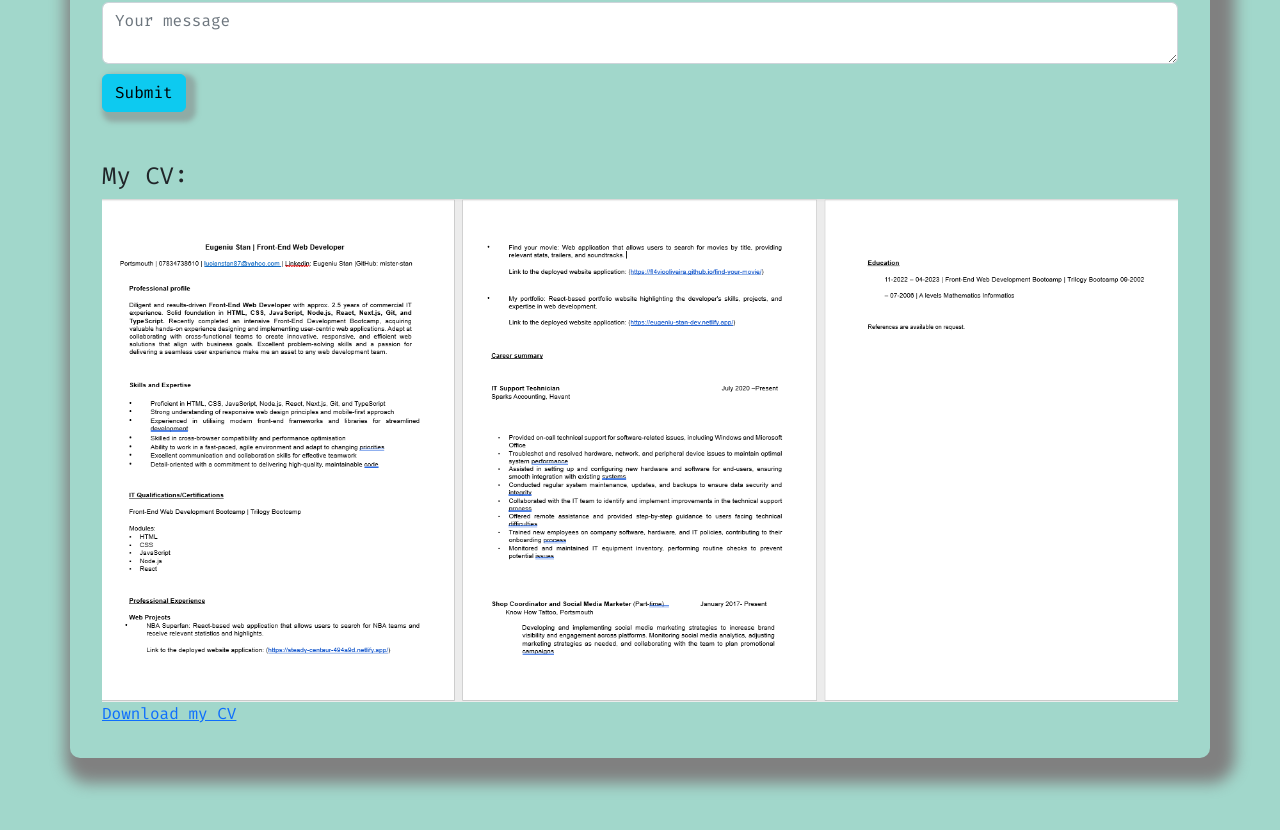
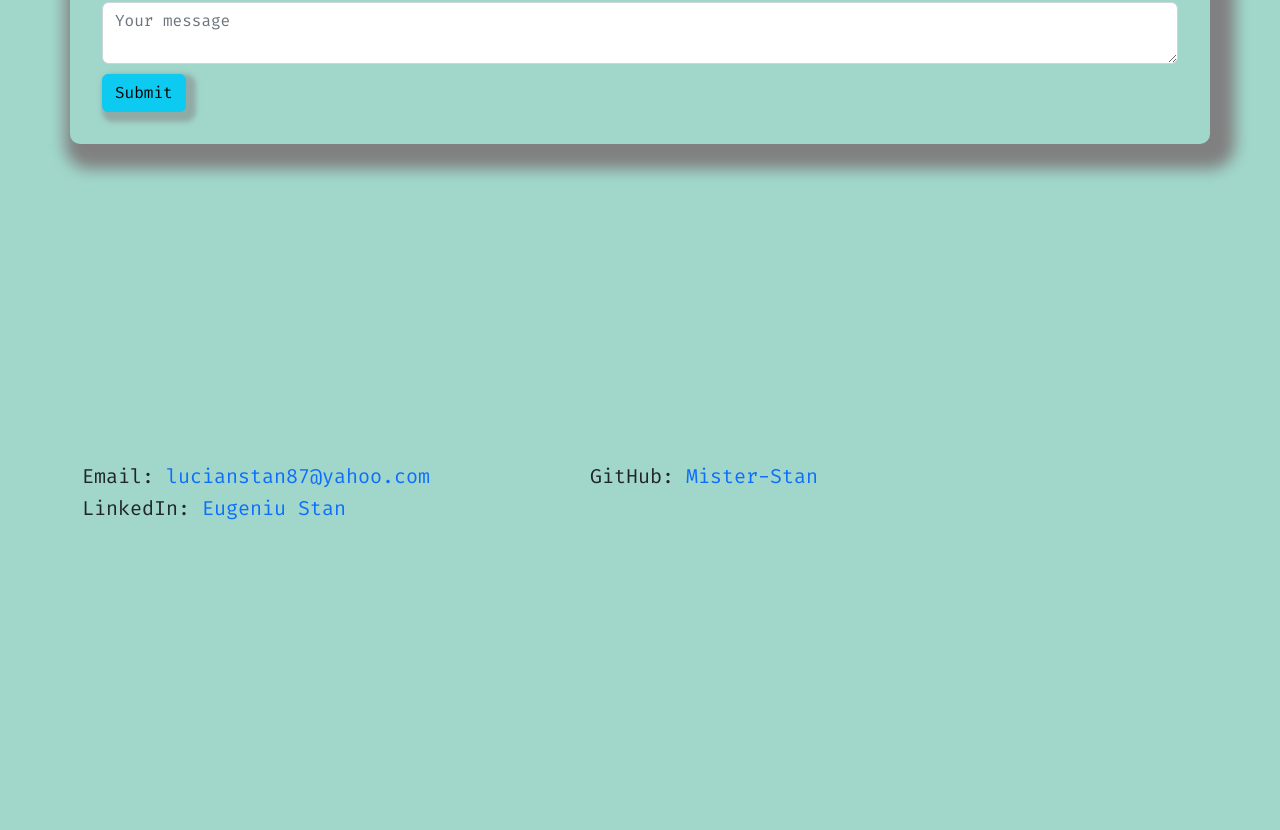
Before and after one commit to Mister-Stan/React-Portfolio, a React (Create React App) app: page /contact in a window 1280 px wide. Shown: the part 410-1240 px from the top of the page. After the commit the page ends 970 px from the top, so only its background shows below. Built offline with nearby package versions, Linux system fonts and the light colour scheme.

Commit message:
Update Contact.jsx

```diff
--- a/src/pages/Contact.jsx
+++ b/src/pages/Contact.jsx
@@ -13,16 +13,7 @@ const Contact = () => {
       </h4>
       <div>
         <Form />
-        <div style={{marginTop:"50px"}}>
-          <h4>My CV:</h4>
-          <div style={{display: 'flex', justifyContent: 'center'}}>
-            <div style={{margin: 'auto', maxWidth: '100%'}}>
-              <img src='./images/Cv.png' alt="" style={{width: '100%'}}></img>
-            </div>
 
-          </div>
-          <a href="./cv/EugeniuStan.pdf" download>Download my CV</a>
-        </div>
       </div>
     </section>
   );
```
